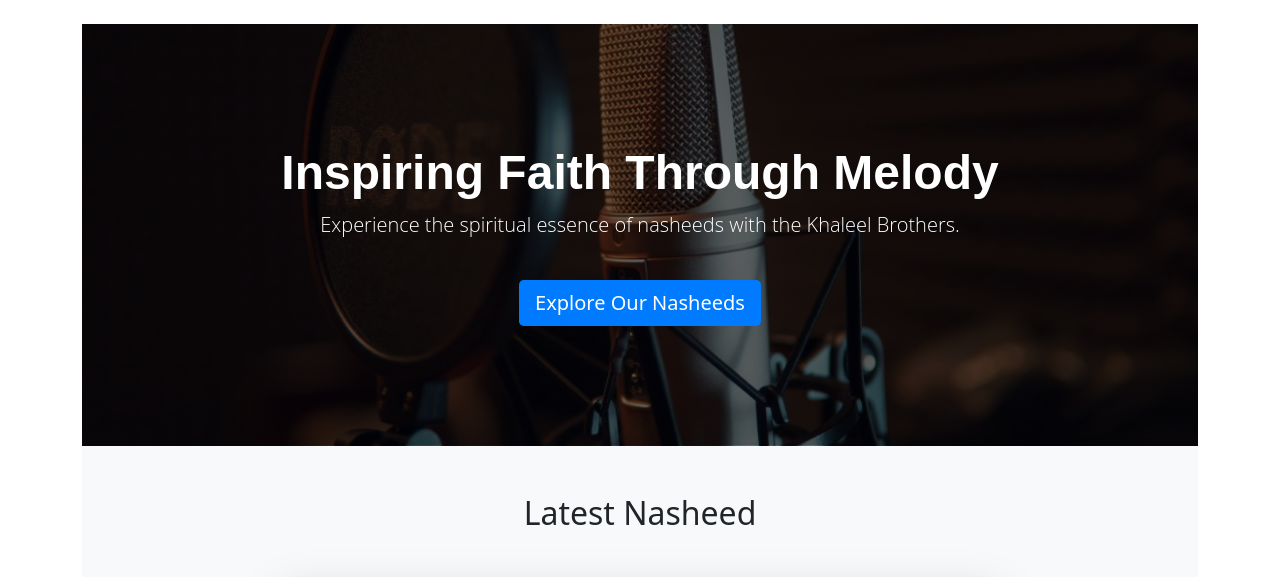
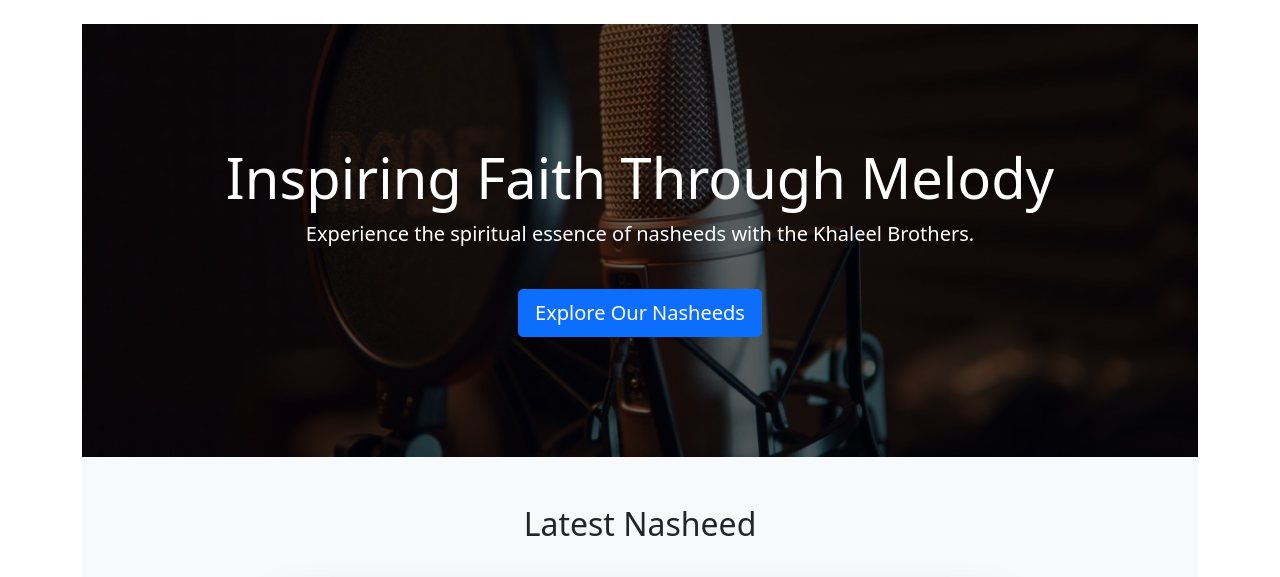
Before and after one commit to sherazumar/thekhaleelbrothers, a Django app: page / in a window 1280 px wide. Shown: the part 76-653 px from the top of the page. Run offline with Django 4.2, Linux system fonts and the light colour scheme.

Commit message:
Release - v1.0

```diff
--- a/static/css/homepage.css
+++ b/static/css/homepage.css
@@ -69,32 +69,3 @@ img.rounded.shadow:hover {
     line-height: 1.5;
     color: #555; /* Dark grey color for text */
 }
-
-
-/* Hero Section Enhancements */
-.hero-section {
-    background: linear-gradient(rgba(0,0,0,0.5), rgba(0,0,0,0.5)), url('{% static "images/nasheed_production.jpg" %}') no-repeat center center;
-    background-size: cover;
-    color: #fff;
-}
-
-.hero-section h1 {
-    font-family: 'Montserrat', sans-serif;
-    font-size: 3rem;
-    font-weight: bold;
-}
-
-.hero-section p {
-    font-family: 'Open Sans', sans-serif;
-}
-
-.hero-section .btn {
-    background-color: #007bff; /* Example primary color */
-    color: white;
-    border: none;
-    transition: background-color 0.3s ease;
-}
-
-.hero-section .btn:hover {
-    background-color: #0056b3;
-}
--- a/templates/core/homepage.html
+++ b/templates/core/homepage.html
@@ -3,6 +3,7 @@
 
 {% block content %}
 <!-- Hero Section -->
+<!-- Correct usage in inline style within HTML -->
 <section class="hero-section text-center" style="background: linear-gradient(to bottom, rgba(0, 0, 0, 0.6), rgba(0, 0, 0, 0.6)), url('{% static 'images/nasheed_production.jpg' %}'); background-size: cover; background-position: center; color: #ffffff; padding: 120px 0;">
     <div class="container">
         <h1 class="display-4" data-aos="fade-up" data-aos-duration="1000">Inspiring Faith Through Melody</h1>
```
